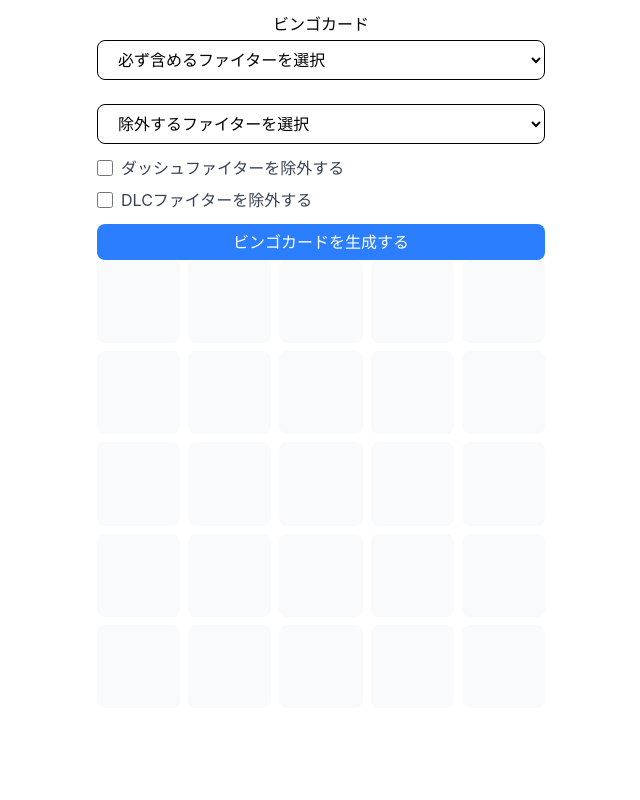
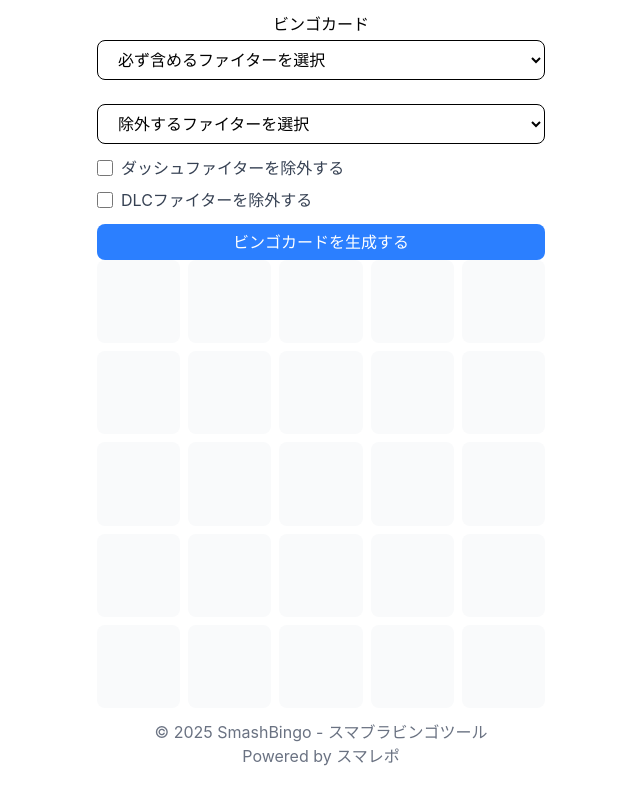
Before and after one commit to andmohiko/smash-bingo, a Next.js app: page / in a window 1280 px wide. Shown: the whole page, without its empty margins (319-959 px from the left). Built offline with nearby package versions, Linux system fonts and the light colour scheme.

Commit message:
feat: add footer

```diff
--- a/src/components/Head.tsx
+++ b/src/components/Head.tsx
@@ -2,7 +2,7 @@ import Head from 'next/head'
 
 export const PageHead = (): React.ReactElement => (
   <Head>
-    <title>スマブラビンゴ</title>
+    <title>SmashBingo - スマブラビンゴツール</title>
     <meta
       name="description"
       content="スマブラのビンゴカードを作成するサイトです。"
--- /dev/null
+++ b/src/components/Layouts/BottomFooter.tsx
@@ -0,0 +1,13 @@
+export const BottomFooter = (): React.ReactNode => {
+  return (
+    <div className="flex flex-col items-center gap-2 text-center text-sm text-gray-500">
+      <p className="block">©︎ 2025 SmashBingo - スマブラビンゴツール</p>
+      <p className="block">
+        Powered by{' '}
+        <a href="https://smarepo.me" target="_blank" rel="noopener noreferrer">
+          スマレポ
+        </a>
+      </p>
+    </div>
+  )
+}
--- a/src/components/Layouts/DefaultLayout.tsx
+++ b/src/components/Layouts/DefaultLayout.tsx
@@ -1,4 +1,6 @@
 import { ReactElement, ReactNode, useState } from 'react'
+
+import { BottomFooter } from './BottomFooter'
 
 import { FlexBox } from '~/components/Base/FlexBox'
 import { LoadingOverlay } from '~/components/Base/Loading'
@@ -26,6 +28,7 @@ export const DefaultLayout = ({ children }: Props): ReactElement => {
           {children}
         </FlexBox>
       </FlexBox>
+      <BottomFooter />
     </>
   )
 }
```
